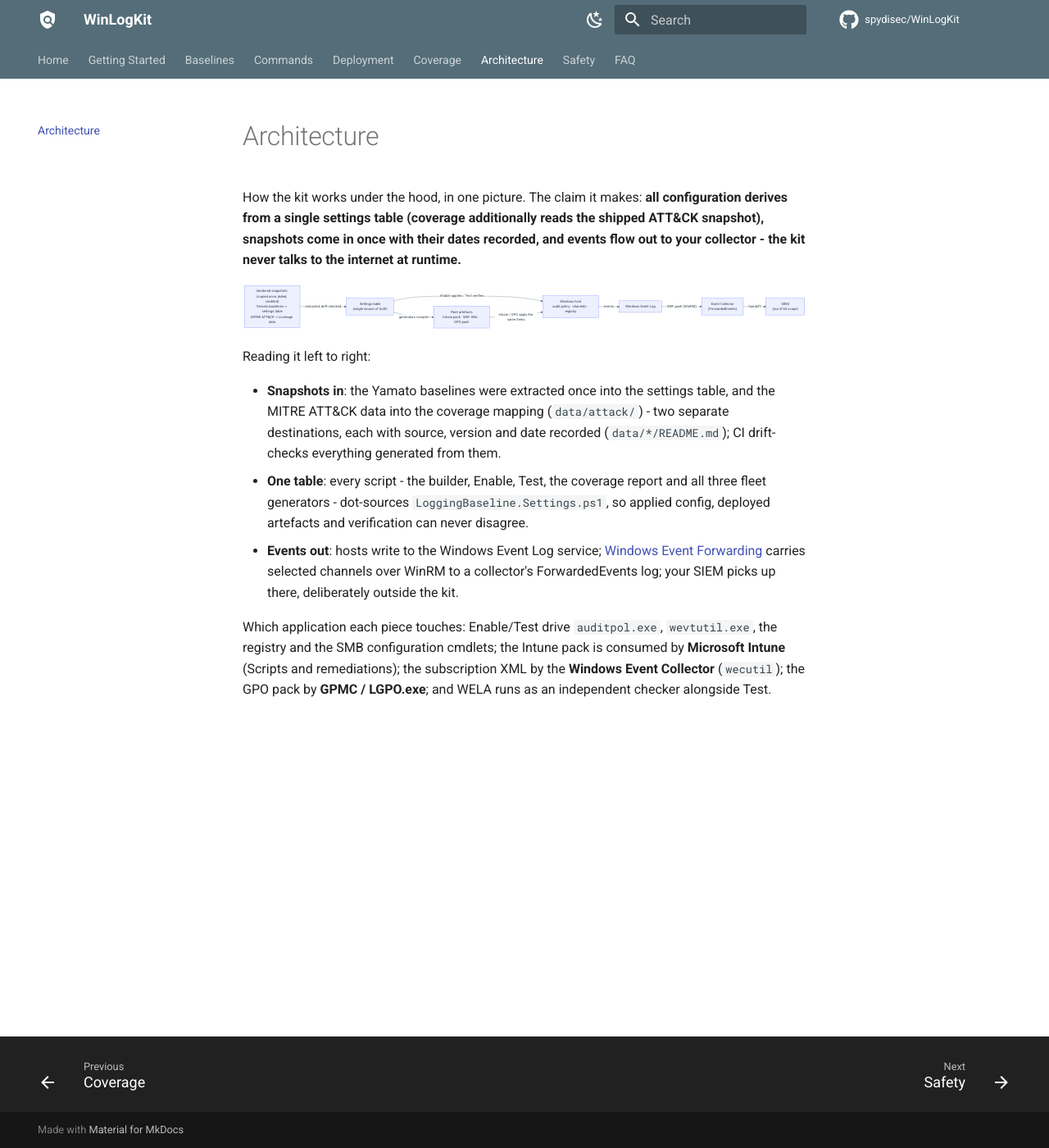
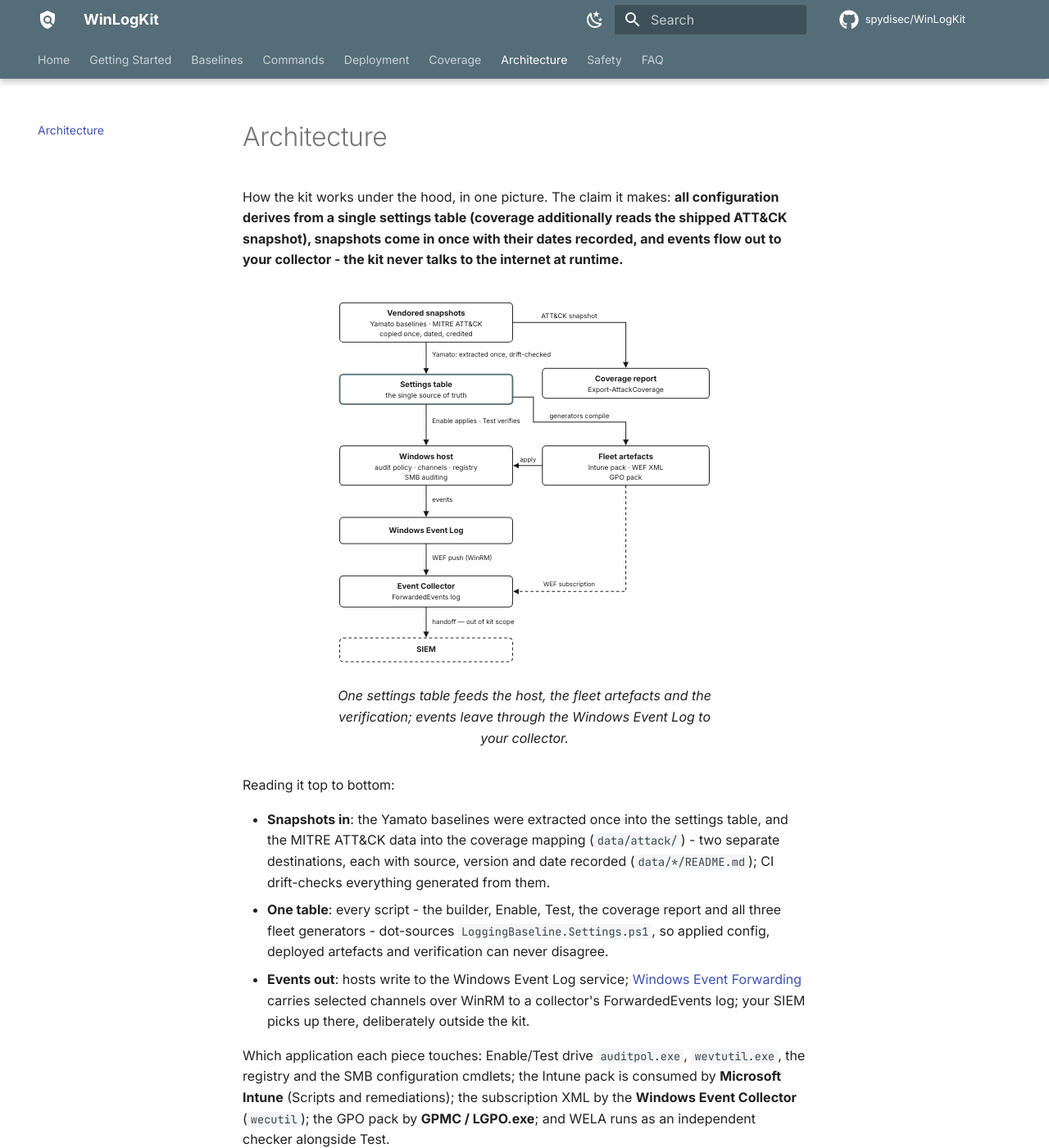
Before and after one commit to spydisec/WinLogKit, an MkDocs documentation site: the page built from docs/architecture.md, in a window 1280 px wide and 1400 px high. Shown: the whole window at 82% size. Built offline with MkDocs 1.6.1 and Material for MkDocs 9.7.7, drawn with Linux system fonts in a browser that asks for light colours; comment, search, counter and statistics services are not loaded.

Commit message:
Docs: hand-authored SVG diagrams replace mermaid (rendering fix) (#18)
* Replace mermaid diagrams with hand-authored SVG (field-reported rendering)

The mermaid flowcharts rendered as unreadable thumbnails: auto-layout
scales wide LR graphs down to fit the content column. Reviewed WELA's
website source as reference - it uses no mermaid at all.

Both diagrams are now hand-authored inline SVG per the diagramming craft:
fixed viewBox sizing (renders at natural size in the column), currentColor
strokes/text so both themes work, the theme primary colour on the one box
that matters, labelled arrows, figure/figcaption + aria-label. The
architecture diagram is reoriented top-to-bottom with the fleet branch on
the right; the Minimal-vs-Heavy diagram keeps its three-box comparison
with the per-step event IDs on the arrows.

Geometry linted programmatically (well-formed XML, every label inside its
box, nothing outside the canvas). Unused mermaid superfence config
removed; WELA-style touches adopted (Inter/JetBrains Mono fonts, sticky
tabs).

Co-Authored-By: Claude Fable 5 <noreply@anthropic.com>

* CodeRabbit triage on PR #18: both fixed

- Architecture SVG now draws the two snapshot destinations: ATT&CK data
  branches to a Coverage report node; generators arrow re-routed around
  it; ARIA label updated
- Minimal-vs-Heavy arrow carries the IPsec event IDs (4960-63, 5478-85)
  as the caption promises

Geometry re-linted: no overlapping boxes, all labels on canvas.

Co-Authored-By: Claude Fable 5 <noreply@anthropic.com>

* Fix invalid XML: escape ampersand in the architecture SVG aria-label

Caught by the kit's own geometry lint (HTML parsers tolerate the raw
ampersand, strict XML does not).

Co-Authored-By: Claude Fable 5 <noreply@anthropic.com>

---------

Co-authored-by: Claude Fable 5 <noreply@anthropic.com>

````diff
--- a/docs/architecture.md
+++ b/docs/architecture.md
@@ -2,30 +2,79 @@
 
 How the kit works under the hood, in one picture. The claim it makes:
 **all configuration derives from a single settings table (coverage
-additionally reads the shipped ATT&CK snapshot),
-snapshots come in once with their dates recorded, and events flow out to
-your collector - the kit never talks to the internet at runtime.**
+additionally reads the shipped ATT&CK snapshot), snapshots come in once
+with their dates recorded, and events flow out to your collector - the kit
+never talks to the internet at runtime.**
 
-```mermaid
-flowchart LR
-    SRC["Vendored snapshots (copied once, dated, credited)<br/>Yamato baselines -> settings table<br/>MITRE ATT&CK -> coverage data"]
-    ST["Settings table<br/>(single source of truth)"]
-    HOST["Windows host<br/>audit policy · channels · registry"]
-    FLEET["Fleet artefacts<br/>Intune pack · WEF XML · GPO pack"]
-    EV["Windows Event Log"]
-    WEC["Event Collector<br/>(ForwardedEvents)"]
-    SIEM["SIEM<br/>(out of kit scope)"]
+<figure markdown>
+<svg viewBox="0 0 660 620" role="img" aria-label="Vendored snapshots feed two destinations: Yamato baselines into the settings table, and the ATT&amp;CK snapshot into the coverage report. Enable applies and Test verifies the settings table on the Windows host, generators compile fleet artefacts from it, host events flow to the Windows Event Log, over WEF to a collector, and hand off to the SIEM." style="max-width: 660px; width: 100%; height: auto; font-family: inherit;">
+  <defs>
+    <marker id="arr" viewBox="0 0 10 10" refX="9" refY="5" markerWidth="7" markerHeight="7" orient="auto-start-reverse">
+      <path d="M 0 0 L 10 5 L 0 10 z" fill="currentColor"/>
+    </marker>
+  </defs>
+  <g fill="none" stroke="currentColor" stroke-width="1.4">
+    <!-- left column boxes -->
+    <rect x="20"  y="10"  width="290" height="66" rx="6"/>
+    <rect x="20"  y="130" width="290" height="50" rx="6" stroke-width="2.5" style="stroke: var(--md-primary-fg-color, #546e7a)"/>
+    <rect x="20"  y="250" width="290" height="66" rx="6"/>
+    <rect x="20"  y="370" width="290" height="44" rx="6"/>
+    <rect x="20"  y="468" width="290" height="52" rx="6"/>
+    <rect x="20"  y="572" width="290" height="40" rx="6" stroke-dasharray="5 4"/>
+    <!-- right column boxes -->
+    <rect x="360" y="120" width="280" height="50" rx="6"/>
+    <rect x="360" y="250" width="280" height="66" rx="6"/>
+  </g>
+  <g fill="currentColor" font-size="13" text-anchor="middle">
+    <text x="165" y="32"  font-weight="bold">Vendored snapshots</text>
+    <text x="165" y="50"  font-size="11.5">Yamato baselines &#183; MITRE ATT&amp;CK</text>
+    <text x="165" y="66"  font-size="11.5">copied once, dated, credited</text>
+    <text x="165" y="151" font-weight="bold">Settings table</text>
+    <text x="165" y="169" font-size="11.5">the single source of truth</text>
+    <text x="165" y="272" font-weight="bold">Windows host</text>
+    <text x="165" y="290" font-size="11.5">audit policy &#183; channels &#183; registry</text>
+    <text x="165" y="306" font-size="11.5">SMB auditing</text>
+    <text x="165" y="396" font-weight="bold">Windows Event Log</text>
+    <text x="165" y="490" font-weight="bold">Event Collector</text>
+    <text x="165" y="508" font-size="11.5">ForwardedEvents log</text>
+    <text x="165" y="596" font-weight="bold">SIEM</text>
+    <text x="500" y="141" font-weight="bold">Coverage report</text>
+    <text x="500" y="159" font-size="11.5">Export-AttackCoverage</text>
+    <text x="500" y="272" font-weight="bold">Fleet artefacts</text>
+    <text x="500" y="290" font-size="11.5">Intune pack &#183; WEF XML</text>
+    <text x="500" y="306" font-size="11.5">GPO pack</text>
+  </g>
+  <g stroke="currentColor" stroke-width="1.4" fill="none" marker-end="url(#arr)">
+    <line x1="165" y1="76"  x2="165" y2="128"/>
+    <line x1="165" y1="180" x2="165" y2="248"/>
+    <line x1="165" y1="316" x2="165" y2="368"/>
+    <line x1="165" y1="414" x2="165" y2="466"/>
+    <line x1="165" y1="520" x2="165" y2="570"/>
+    <!-- snapshots -> coverage report (ATT&CK data, elbow right) -->
+    <path d="M 310 43 L 500 43 L 500 118"/>
+    <!-- settings -> generators (elbow right, past the coverage box) -->
+    <path d="M 310 168 L 345 168 L 345 210 L 500 210 L 500 248"/>
+    <!-- fleet -> host (Intune/GPO apply) -->
+    <path d="M 360 283 L 312 283"/>
+    <!-- fleet -> collector (WEF subscription, elbow down right) -->
+    <path d="M 500 316 L 500 494 L 312 494" stroke-dasharray="5 4"/>
+  </g>
+  <g fill="currentColor" font-size="11">
+    <text x="175" y="100"  text-anchor="start">Yamato: extracted once, drift-checked</text>
+    <text x="405" y="36"   text-anchor="middle">ATT&amp;CK snapshot</text>
+    <text x="175" y="212"  text-anchor="start">Enable applies &#183; Test verifies</text>
+    <text x="175" y="344"  text-anchor="start">events</text>
+    <text x="175" y="442"  text-anchor="start">WEF push (WinRM)</text>
+    <text x="175" y="548"  text-anchor="start">handoff &#8212; out of kit scope</text>
+    <text x="422" y="203"  text-anchor="middle">generators compile</text>
+    <text x="336" y="276"  text-anchor="middle" font-size="10.5">apply</text>
+    <text x="405" y="486"  text-anchor="middle" font-size="10.5">WEF subscription</text>
+  </g>
+</svg>
+<figcaption>One settings table feeds the host, the fleet artefacts and the verification; events leave through the Windows Event Log to your collector.</figcaption>
+</figure>
 
-    SRC -->|extracted, drift-checked| ST
-    ST -->|"Enable applies / Test verifies"| HOST
-    ST -->|generators compile| FLEET
-    FLEET -->|"Intune / GPO apply the same items"| HOST
-    HOST -->|events| EV
-    EV -->|"WEF push (WinRM)"| WEC
-    WEC -->|handoff| SIEM
-```
-
-Reading it left to right:
+Reading it top to bottom:
 
 - **Snapshots in**: the Yamato baselines were extracted once into the
   settings table, and the MITRE ATT&CK data into the coverage mapping
--- a/mkdocs.yml
+++ b/mkdocs.yml
@@ -11,8 +11,12 @@ theme:
   icon:
     logo: material/shield-search
     repo: fontawesome/brands/github
+  font:
+    text: Inter
+    code: JetBrains Mono
   features:
     - navigation.tabs
+    - navigation.tabs.sticky
     - navigation.instant
     - navigation.tracking
     - navigation.top
@@ -42,11 +46,7 @@ markdown_extensions:
   - tables
   - toc:
       permalink: true
-  - pymdownx.superfences:
-      custom_fences:
-        - name: mermaid
-          class: mermaid
-          format: !!python/name:pymdownx.superfences.fence_code_format
+  - pymdownx.superfences
   - pymdownx.highlight
 
 # Ordered as a reader journey: try it, pick a baseline, look up commands,
````
Also changed, not shown: docs/baselines.md (+38 -8 lines).
